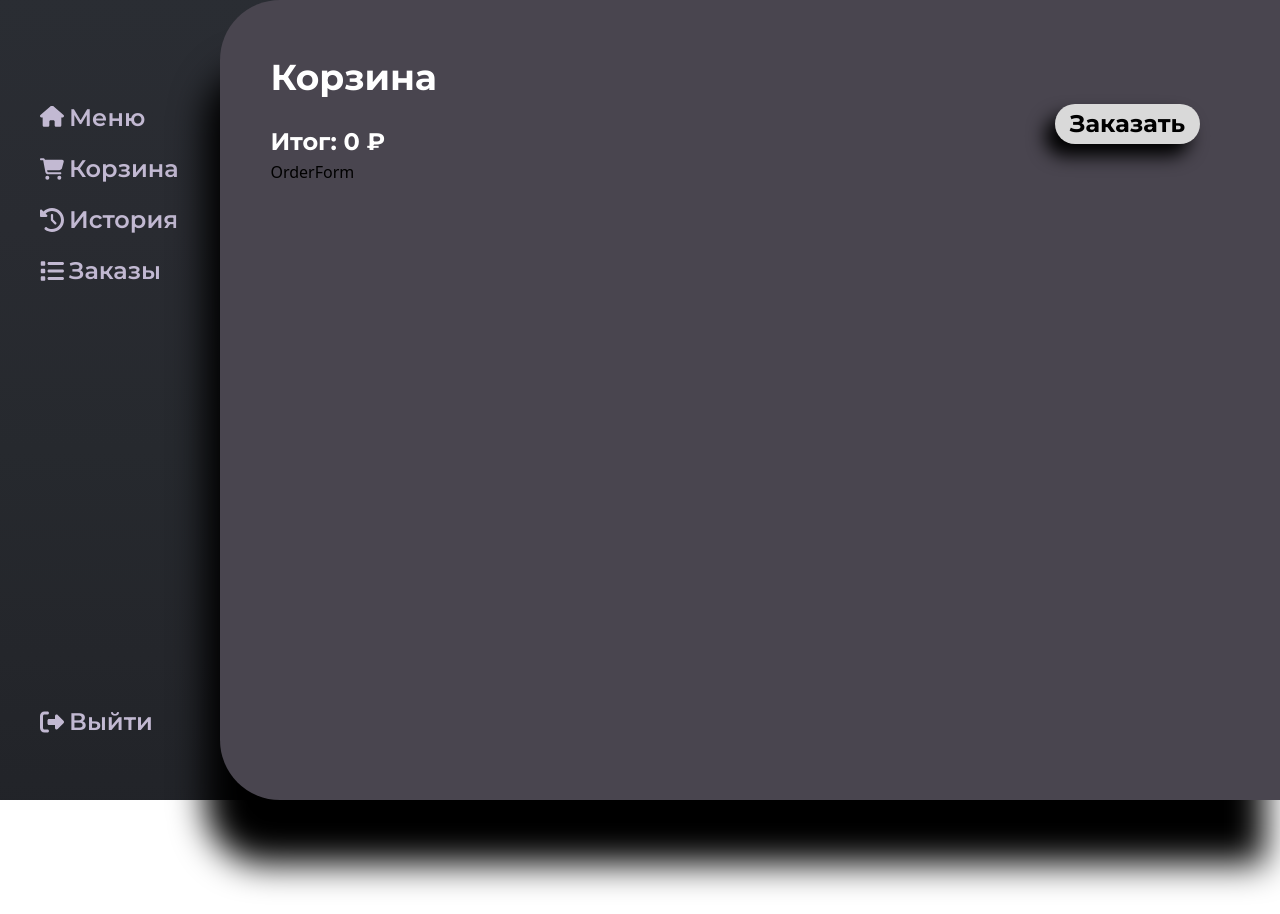
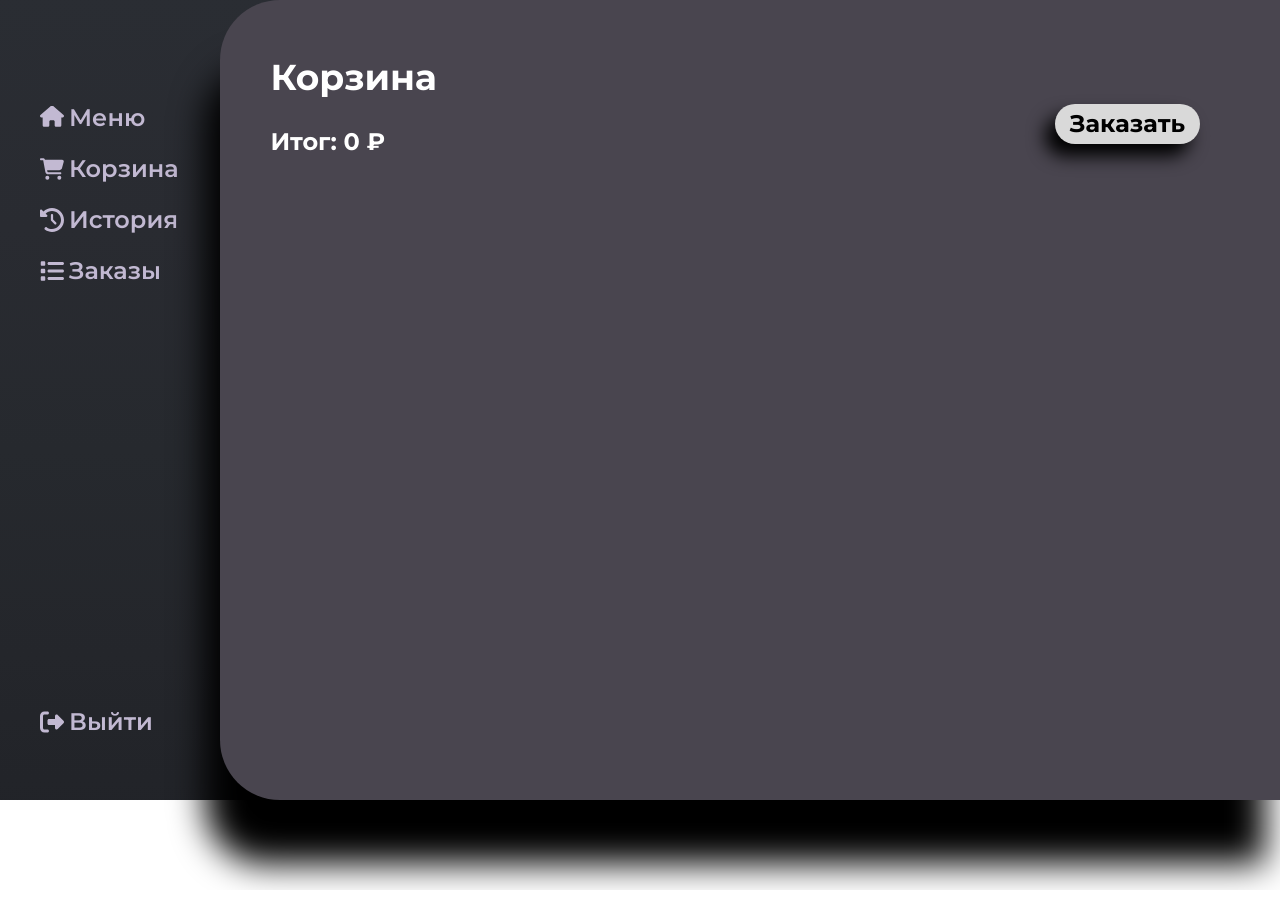
Before and after one commit to ChaosAttractor/coursework-ordering-food, a Vue app in the folder frontend/: page /dashboard/cart in a window 1280 px wide. After the commit the page ends 890 px from the top, so only its background shows below. Built offline with nearby package versions, Linux system fonts and the light colour scheme.

Commit message:
created order

```diff
--- a/frontend/src/components/OrderForm.vue
+++ b/frontend/src/components/OrderForm.vue
@@ -88,6 +88,8 @@ const createOrder = () =>
     .then((res) => {
       cartStore.cartItems = [];
       orderStore.orderId = res.data.order_id;
+      orderStore.orderFormPage = false;
+      orderStore.orderInfoPage = true;
     })
     .catch((error) => {
       console.log(error);
--- a/frontend/src/components/OrderInfo.vue
+++ b/frontend/src/components/OrderInfo.vue
@@ -38,5 +38,7 @@ const orderStore = useOrderStore();
 
 const close = () => {
   orderStore.showModal = false;
+  orderStore.orderFormPage = true;
+  orderStore.orderInfoPage = false;
 };
 </script>
--- a/frontend/src/store/OrderStore.js
+++ b/frontend/src/store/OrderStore.js
@@ -3,8 +3,9 @@ import { ref } from "vue";
 
 export const useOrderStore = defineStore("OrderStore", () => {
   const orderId = ref(0);
-  const orderPage = ref("OrderForm");
+  const orderFormPage = ref(true);
+  const orderInfoPage = ref(false);
   const showModal = ref(false);
 
-  return { orderId, orderPage, showModal };
+  return { orderId, orderFormPage, orderInfoPage, showModal };
 });
--- a/frontend/src/views/CartView.vue
+++ b/frontend/src/views/CartView.vue
@@ -13,9 +13,9 @@
       </p>
     </div>
     <Modal>
-      <component :is="OrderForm"></component>
+      <OrderForm v-if="orderStore.orderFormPage" />
+      <OrderInfo v-if="orderStore.orderInfoPage" />
     </Modal>
-    {{ orderStore.orderPage }}
     <CartList class="mt-[30px] w-full" />
   </div>
 </template>
@@ -24,7 +24,6 @@
 import { useCartStore } from "../store/CartStore";
 import CartList from "../components/CartList.vue";
 import Modal from "../components/Modal.vue";
-import { ref } from "vue";
 import OrderForm from "../components/OrderForm.vue";
 import OrderInfo from "../components/OrderInfo.vue";
 import { useOrderStore } from "../store/OrderStore";
```
